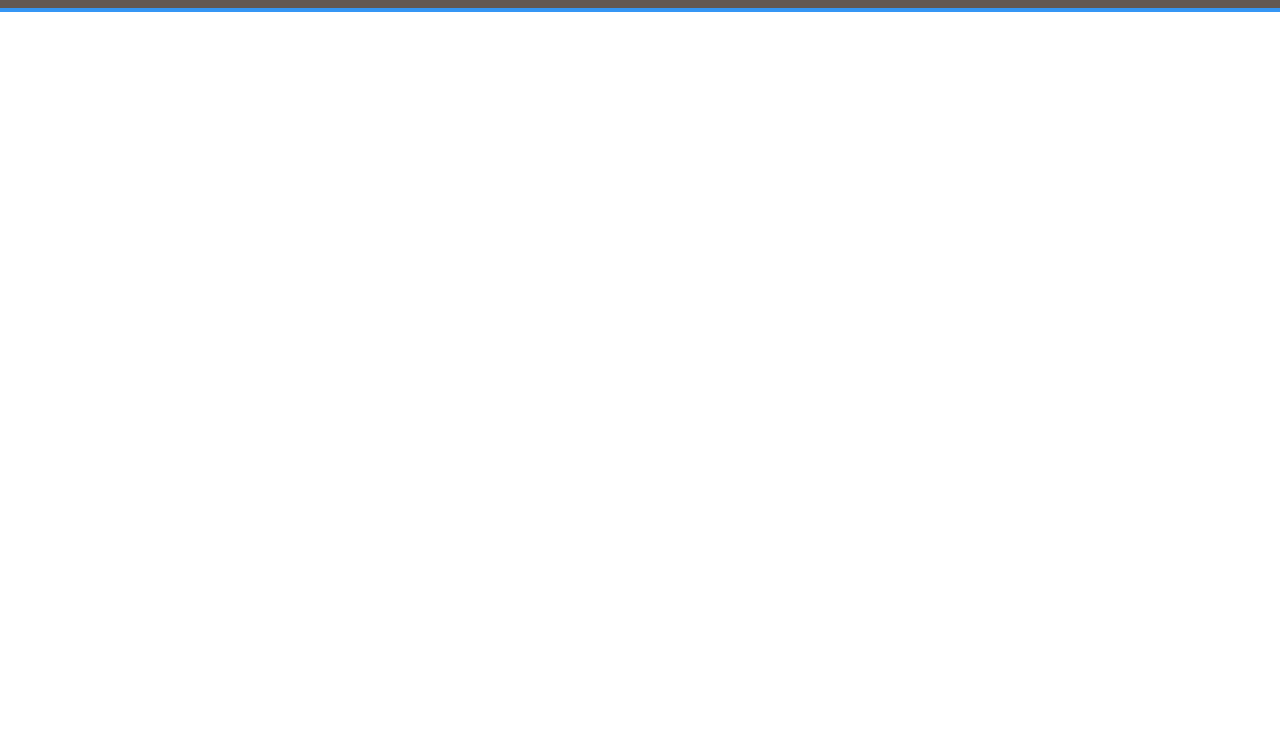
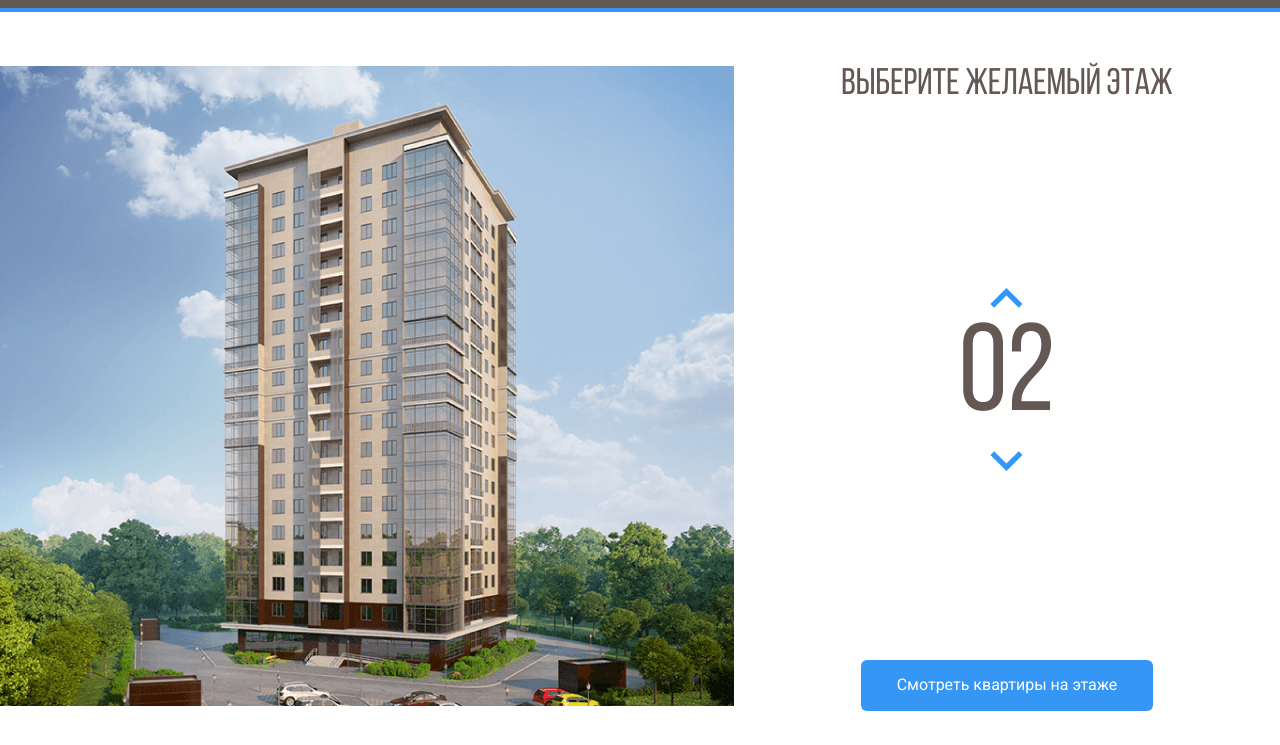
Before and after one commit to Lev-Sedin/Melody, a plain HTML site: page index.html in a window 1280 px wide. Shown: the part 55-800 px from the top of the page. Drawn offline with Linux system fonts and the light colour scheme.

Commit message:
Add files via upload

```diff
--- a/css/style.css
+++ b/css/style.css
@@ -1,3 +1,9 @@
+@font-face {
+    font-family: "Bebas Neue Cyrillic";
+    src: local("BebasNeueRegular"), url("/fonts/BebasNeueRegular.woff2") format("woff2"),
+      url("/fonts/BebasNeueRegular.woff") format("woff");
+    font-display: swap;
+  }
 *{
     box-sizing: border-box;
 }
@@ -47,3 +53,60 @@
     color: #FFF;
     text-decoration: none;
 }
+.main{
+    max-width: 1280px;
+    margin: auto;
+    padding-top: 54px;
+    display: flex;
+}
+.main-info{
+    flex-grow: 1; /*Позволяет занять все свободное место*/
+    text-align: center;
+    display: flex;
+    flex-direction: column;
+    align-items: center;
+    justify-content: space-between;
+}
+.home-image path{
+    opacity: 0;
+    cursor: pointer;
+}
+.home-image path:hover{
+    opacity: 1;
+}
+.counter-group{
+    display: flex;
+    flex-direction: column;
+    align-items: center;
+}
+.counter-button{
+    background-color: #fff;
+    border: none;
+    cursor: pointer;
+}
+.counter-arrow-down{
+    transform: rotateX(180deg);
+}
+.main-title{
+    font-family: "Bebas Neue Cyrillic", sans-serif;
+    font-weight: normal;
+    font-size: 37px;
+    line-height: 37px;
+    color: #635854;
+    margin: 0;
+}
+.counter{
+    font-family: "Bebas Neue Cyrillic", sans-serif;
+    color: #635854;
+    font-size: 124px;
+    font-weight: normal;
+    margin-top: -6px;
+}
+.button-primary{
+    background: #3596F5;
+    border-radius: 6px;
+    color: #fff;
+    border: none;
+    padding: 16px 36px;
+    cursor: pointer;
+}
--- a/index.html
+++ b/index.html
@@ -39,5 +39,48 @@
             </div>
         </div>
     </header>
+    <main class="main">
+        <div class="main-img">
+            <svg class="home-image" width="734" height="640" viewBox="0 0 734 640" fill="none" xmlns="http://www.w3.org/2000/svg" xmlns:xlink="http://www.w3.org/1999/xlink">
+                <rect width="734" height="640" fill="url(#pattern0)"/>
+                <defs>
+                <pattern id="pattern0" patternContentUnits="objectBoundingBox" width="1" height="1">
+                <use xlink:href="#image0" transform="translate(-0.00408719) scale(0.0013624 0.0015625)"/>
+                </pattern>
+                <image id="image0" width="740" height="640" xlink:href="img/home.png"/>
+                </defs>
+                <path d="M225 532L445.8 540L515 526.3V548L446.5 567.7L225 556.7V532Z" fill="#3595F6" fill-opacity="0.75"/>
+                <path d="M226 531V506L446.3 509.3L516 506V526L446.7 539L226 531Z" fill="#3595F6" fill-opacity="0.75"/>
+                <path d="M226 505V480H447H516V503L448 510L226 505Z" fill="#3595F6" fill-opacity="0.75"/>
+                <path d="M226 481V456L447.3 452.3L515 459V481H447" fill="#3595F6" fill-opacity="0.75"/>
+                <path d="M226 455V429L447.5 425.7L516 436.7V458L447 451.3L226 455Z" fill="#3595F6" fill-opacity="0.75"/>
+                <path d="M225 428V404.3L446 392L517 415V436.3L446 424L225 428Z" fill="#3595F6" fill-opacity="0.75"/>
+                <path d="M225 406V381L447.2 364.7L517 393.3V414L446.7 392.3L225 406Z" fill="#3595F6" fill-opacity="0.75"/>
+                <path d="M225 381V356L447.5 335.7L517 372.3V393L445 364.3L225 381Z" fill="#3595F6" fill-opacity="0.75"/>
+                <path d="M225 355V331L448 306.3L517 350.3V372L447.7 334L225 355Z" fill="#3595F6" fill-opacity="0.75"/>
+                <path d="M225 330V306L447.5 277.3L517 328.3V349L446.7 306.7L225 330Z" fill="#3595F6" fill-opacity="0.75"/>
+                <path d="M224 306V282L446.3 249L517 308.3V328L447 277.3L224 306Z" fill="#3595F6" fill-opacity="0.75"/>
+                <path d="M225 281V257L446.2 222L516 286V307L447.3 248.7L225 281Z" fill="#3595F6" fill-opacity="0.75"/>
+                <path d="M225 257V232L447.3 194L516 264.3V285L447 221L225 257Z" fill="#3595F6" fill-opacity="0.75"/>
+                <path d="M225 231V206L445.8 162.3L516 241.3V264L447 190.7L225 231Z" fill="#3595F6" fill-opacity="0.75"/>
+                <path d="M226 207V182L446 134L516 219V242L445.3 162.7L226 207Z" fill="#3595F6" fill-opacity="0.75"/>
+                <path d="M225 182V157L444.8 105L516 197.3V220L446.3 133.7L225 182Z" fill="#3595F6" fill-opacity="0.75"/>
+                <path d="M225 157V131L447 74.3L516 176V197L446.7 105.3L225 157Z" fill="#3595F6" fill-opacity="0.75"/>
+                </svg>
+        </div>
+        <div class="main-info">
+            <h2 class="main-title">ВЫБЕРИТЕ ЖЕЛАЕМЫЙ ЭТАЖ</h2>
+            <div class="counter-group">
+                <button class="counter-button counter-up">
+                    <img class="counter-arrow counter-arrow-up" src="img/up.svg" alt="Arrow-up">
+                </button>
+                <span class="counter">02</span>
+                <button class="counter-button counter-down">
+                    <img class="counter-arrow counter-arrow-down" src="img/up.svg" alt="Arrow-down">
+                </button>
+            </div>
+            <button class="button button-primary">Смотреть  квартиры на этаже</button>
+        </div>
+    </main>
 </body>
 </html>
```
Also changed, not shown: fonts/BebasNeueCyrillic.woff (added), fonts/BebasNeueCyrillic.woff2 (added), fonts/BebasNeueRegular.woff (added), fonts/BebasNeueRegular.woff2 (added), img/Group 3.svg (added), img/home.png (added), img/up.svg (added).
